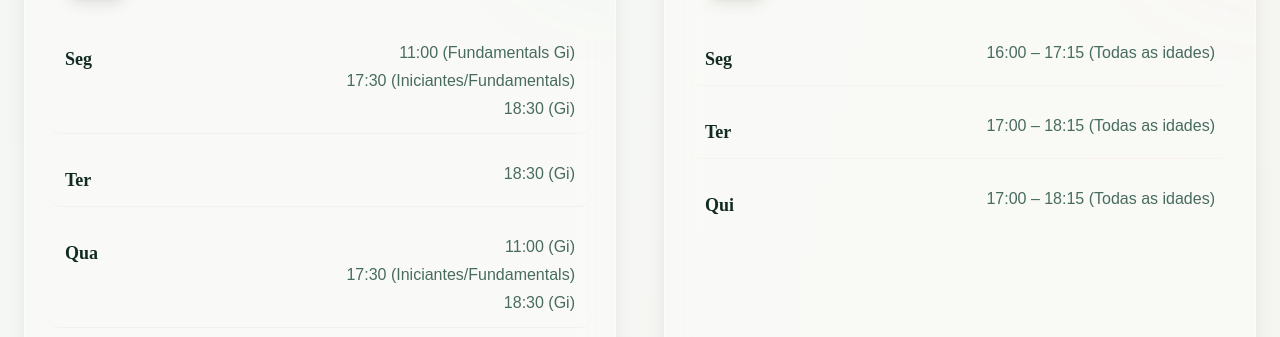
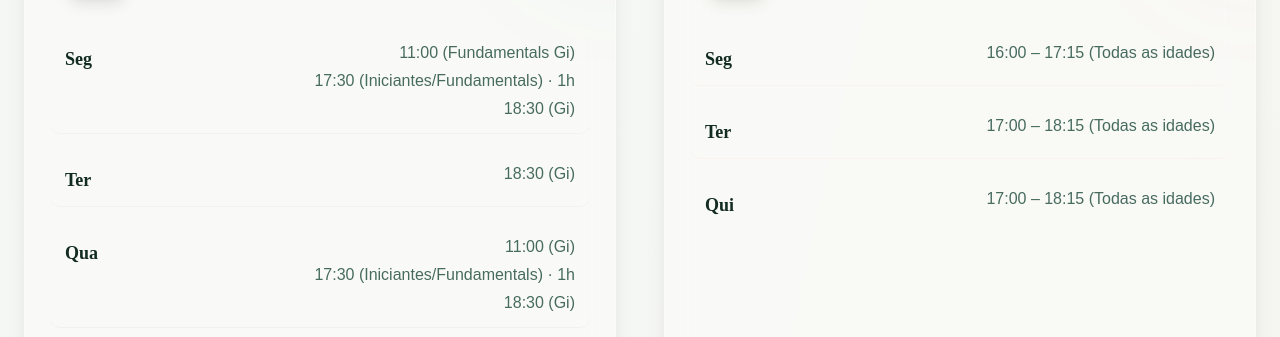
Before and after one commit to mderazon/bbjj, an Astro site: page /pt in a window 1280 px wide. Shown: the part 3685-4022 px from the top of the page. Built offline with nearby package versions, Linux system fonts and the light colour scheme; Astro itself is replaced by a stand-in of ours; a web font is replaced by a local one.

Commit message:
Update to i18n

```diff
--- a/src/components/Schedule.astro
+++ b/src/components/Schedule.astro
@@ -20,8 +20,9 @@ const kidsSchedule = [
 
 // Only mark classes that differ from the default 90 minutes:
 // beginner classes run 1 hour, so they get a subtle "· 1h" suffix.
+// ("Beginners" = EN, "Iniciantes" = PT)
 const classLine = (cls: string) =>
-  cls.includes("Beginners") ? `${cls} · 1h` : cls;
+  cls.includes("Beginners") || cls.includes("Iniciantes") ? `${cls} · 1h` : cls;
 ---
 
 <section
```
